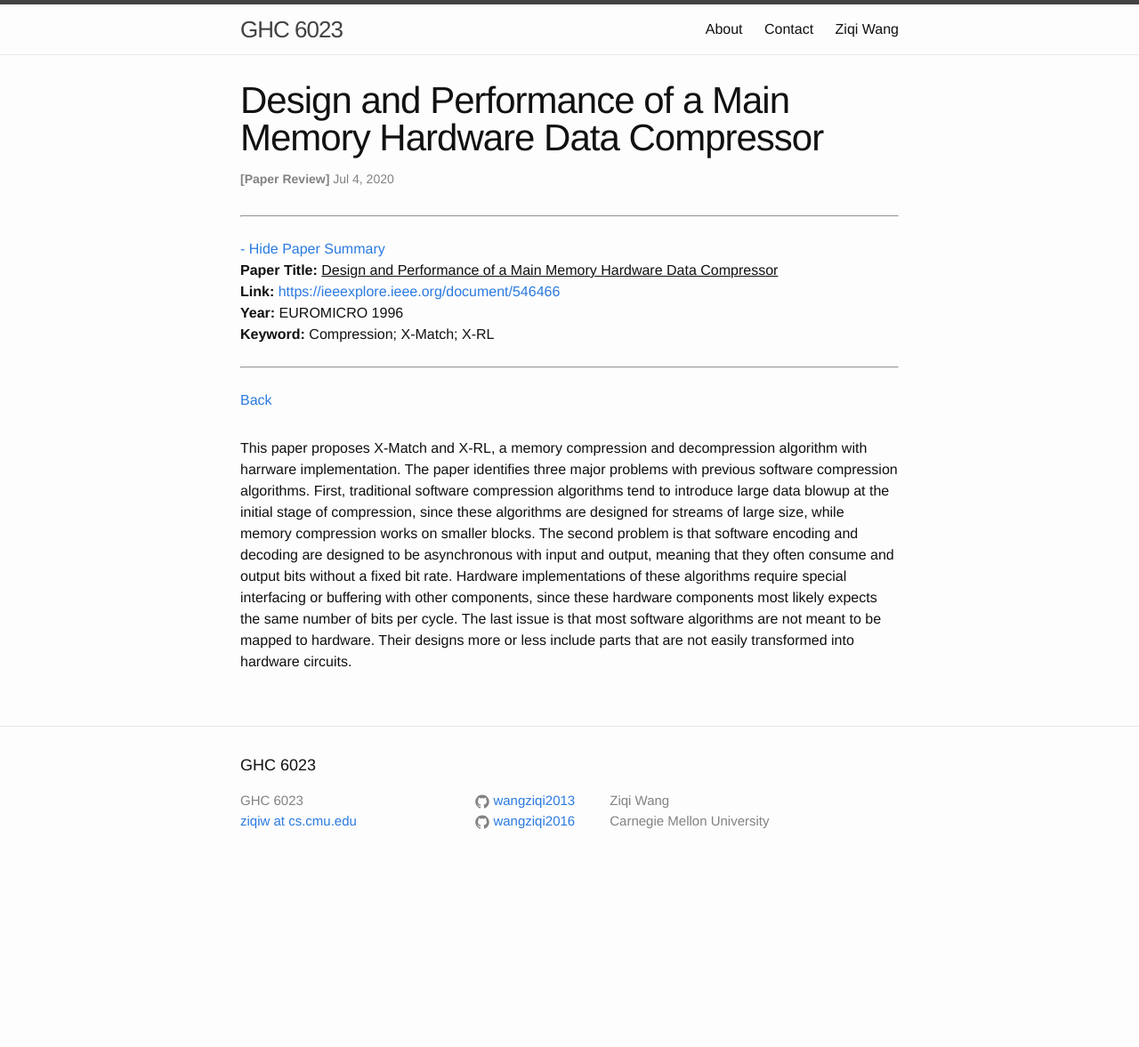
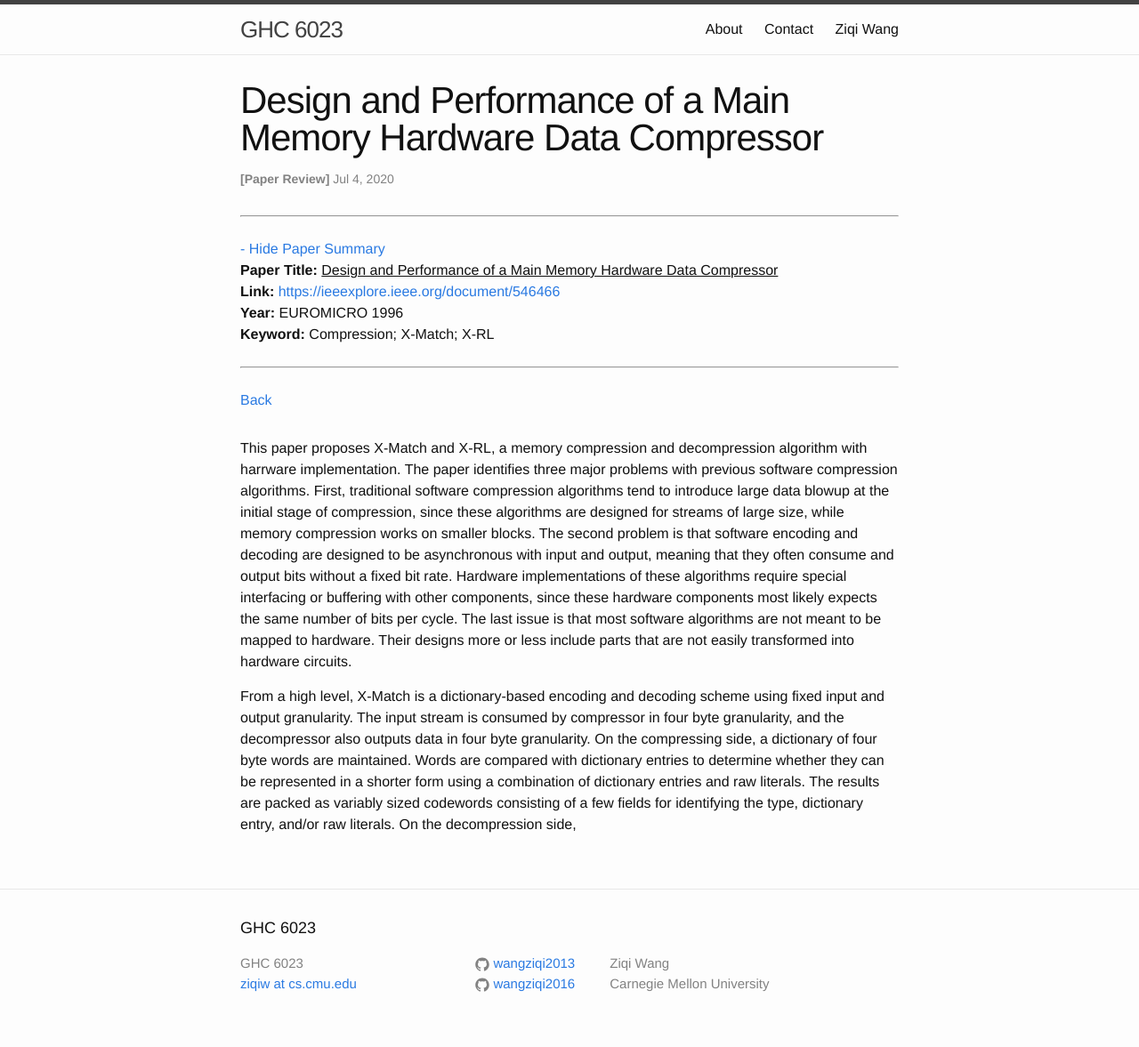
Before and after one commit to wangziqi2013/wangziqi2013.github.io, a Jekyll site: the page built from _posts/2020-07-04-x-match.markdown, in a window 1280 px wide. Shown: the whole page at 89% size. Built offline with Jekyll 4.4.1, drawn with Linux system fonts in a browser that asks for light colours; before the commit the page ends 994 px from its top, so only the background shows below that.

Commit message:
Adding compression

```diff
--- a/_posts/2020-07-04-x-match.markdown
+++ b/_posts/2020-07-04-x-match.markdown
@@ -22,3 +22,10 @@ and output bits without a fixed bit rate. Hardware implementations of these algo
 buffering with other components, since these hardware components most likely expects the same number of bits per cycle.
 The last issue is that most software algorithms are not meant to be mapped to hardware. Their designs more or
 less include parts that are not easily transformed into hardware circuits.
+
+From a high level, X-Match is a dictionary-based encoding and decoding scheme using fixed input and output granularity.
+The input stream is consumed by compressor in four byte granularity, and the decompressor also outputs data in four byte
+granularity. On the compressing side, a dictionary of four byte words are maintained. Words are compared with dictionary
+entries to determine whether they can be represented in a shorter form using a combination of dictionary entries and
+raw literals. The results are packed as variably sized codewords consisting of a few fields for identifying the type,
+dictionary entry, and/or raw literals. On the decompression side,
```
